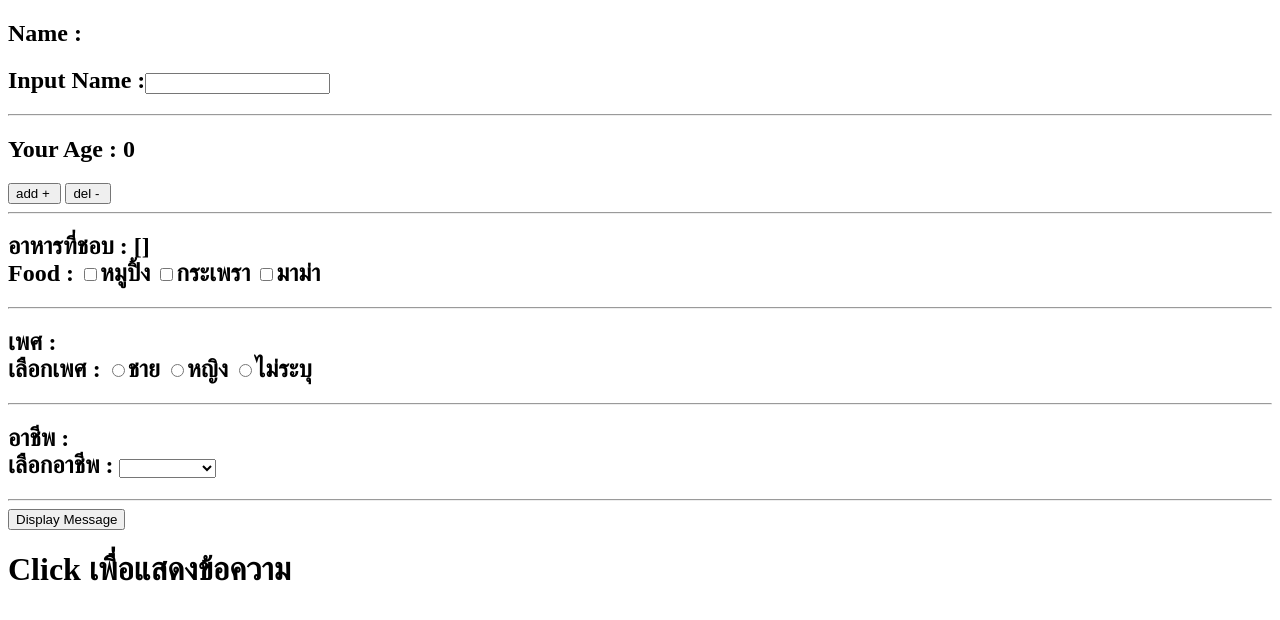
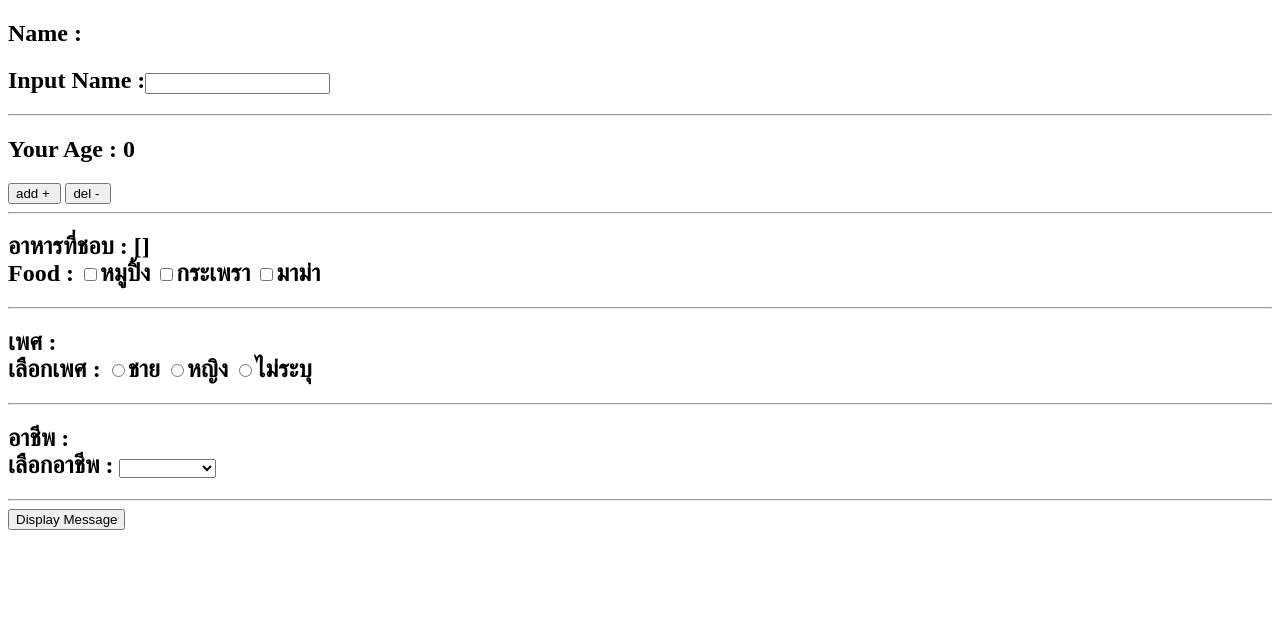
Before and after one commit to nitigan/BasicVueWeek3, a plain HTML site: page testApp.html in a window 1280 px wide. Both pictures are taken after a click on the button "Display Message". Drawn offline with nearby package versions, Linux system fonts and the light colour scheme.

Commit message:
5906021622017

```diff
--- a/app.js
+++ b/app.js
@@ -6,7 +6,7 @@ var app = new Vue({
       food:[],
       gender:'',
       work:'',
-      show:''
+      show:true
     },
       methods: {
         addAge: function () {
@@ -16,7 +16,7 @@ var app = new Vue({
             this.age = this.age-1
         },
         DisMessage: function () {
-            this.show = 'Click เพื่อแสดงข้อความ'
+            this.show =!this.show
         }
       }
   })
--- a/testApp.html
+++ b/testApp.html
@@ -47,7 +47,7 @@
         </h2>
         <hr>
         <input type="button"  v-on:click="DisMessage" value="Display Message">
-        <h1 >{{show}}</h1>
+        <h1 v-if="show"></h1>
 
     <script src="app.js"></script>
 
```
